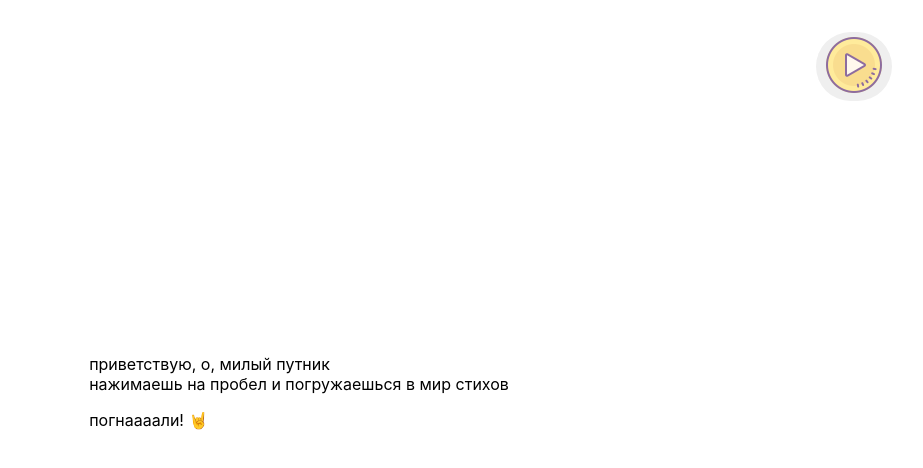
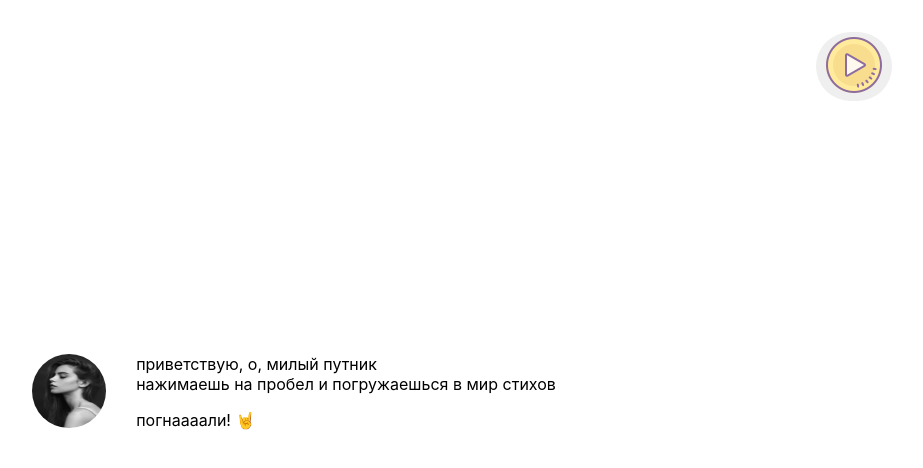
Before and after one commit to BossNumber1/poetry, a Next.js app in the folder app/: page / in a window 1280 px wide. Shown: the top 468 px of the page, without its empty margins (356-1279 px from the left). Built offline with nearby package versions, Linux system fonts and the light colour scheme.

Commit message:
добавил аватарку

```diff
--- a/app/pages/index.js
+++ b/app/pages/index.js
@@ -112,6 +112,16 @@ export default function Home() {
                         </div>
                     </div>
                     <div className="blockBelow2">
+                        <div style={{ display: "flex", marginLeft: 20 }}>
+                            <div style={{ borderRadius: 50 }}>
+                                <Image
+                                    src="/ava.jpg"
+                                    alt="ava"
+                                    width={74}
+                                    height={74}
+                                    style={{ borderRadius: 50 }}
+                                />
+                            </div>
                             <div
                                 style={{
                                     marginLeft: 30,
@@ -121,6 +131,7 @@ export default function Home() {
                                     __html: content,
                                 }}
                             />
+                        </div>
                         {selectedScriptSection == 1 && (
                             <div style={{ marginTop: "34px" }}>
                                 <Image
```
Also changed, not shown: app/public/ava.jpg (added). Lines whose indentation alone changed are shown as unchanged.
